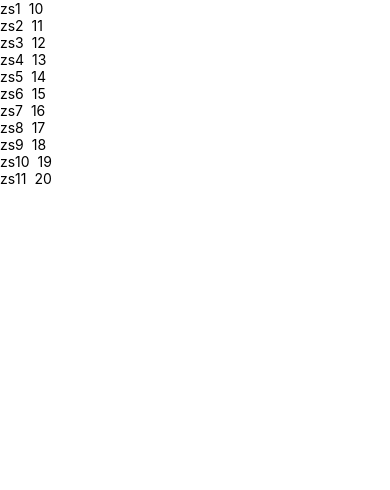
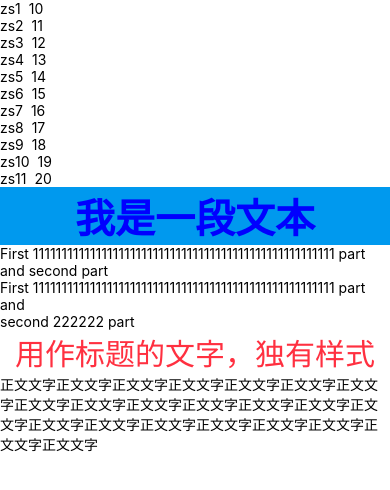
Before and after one commit to yokattasama/react_native_practice_pro_0, a React Native app: screen / in a window 390 px wide. Shown: the top 490 px of the page. Built offline with nearby package versions, Linux system fonts and the light colour scheme; what react-native would draw is missing.

Commit message:
专有样式文字组件

```diff
--- a/App.js
+++ b/App.js
@@ -102,35 +102,99 @@ class InputBox extends React.Component {
 class LongList extends React.Component {
     state = {
         listData: [
-            { name: 'zs1', age: '10'},
-            { name: 'zs2', age: '11'},
-            { name: 'zs3', age: '12'},
-            { name: 'zs4', age: '13'},
-            { name: 'zs5', age: '14'},
-            { name: 'zs6', age: '15'},
-            { name: 'zs7', age: '16'},
-            { name: 'zs8', age: '17'},
-            { name: 'zs9', age: '18'},
-            { name: 'zs10', age: '19'},
-            { name: 'zs11', age: '20'}
+            { name: 'zs1', age: '10', id: '0'},
+            { name: 'zs2', age: '11', id: '1'},
+            { name: 'zs3', age: '12', id: '2'},
+            { name: 'zs4', age: '13', id: '3'},
+            { name: 'zs5', age: '14', id: '4'},
+            { name: 'zs6', age: '15', id: '5'},
+            { name: 'zs7', age: '16', id: '6'},
+            { name: 'zs8', age: '17', id: 'y'},
+            { name: 'zs9', age: '18', id: '8'},
+            { name: 'zs10', age: '19', id: '112'},
+            { name: 'zs11', age: '20', id: '1132'}
         ]
+    }
+    _keyExtractor = (item, index) => item.id
+    renderListItem = ({item})=> {
+        return(
+            <View id={item.id} style={styles.txt}><Text>{item.name}  {item.age}</Text></View>
+        )
     }
     render (){
         return (
             <View>
-                <FlatList data={this.state.listData} renderItem={({key,item})=> <View style={styles.txt}><Text>{item.name}  {item.age}</Text></View>} />
+                <FlatList data={this.state.listData} keyExtractor={this._keyExtractor} renderItem={this.renderListItem} />
             </View>
+        )
+    }
+}
+class ViewSample extends React.Component {
+    handleTouch = (event) => {
+        console.log('啊，我被触摸了')
+        console.log(event)
+        return true
+    }
+    handleMove (e) {
+        console.log(e)
+    }
+    handleDBClick = () =>　{
+        console.log('啊我被双击了')
+    }
+    render () {
+        return (
+            <>
+                <View
+                    accessible={true}
+                    onResponderMove={this.handleMove}
+                    onStartShouldSetResponder={this.handleTouch}
+                    style={styles.box}
+                    onMagicTap={this.handleDBClick}>
+                       <Text style={styles.txt}>我是一段文本</Text>
+                </View>
+                <Text>
+                  <Text>First 11111111111111111111111111111111111111111111111111111 part and </Text>
+                  <Text>second part</Text>
+                </Text>
+                <View>
+                  <Text>First 11111111111111111111111111111111111111111111111111111 part and </Text>
+                  <Text>second 222222 part</Text>
+                </View>
+            </>
+        )
+    }
+}
+class MyAppHeaderText extends React.Component {
+   componentDidMount () {
+        console.log(this.props)
+   }
+    render () {
+        return (
+            <>
+                <Text style={styles1.title}>{this.props.txt}</Text>
+            </>
         )
     }
 }
 const App: () => React$Node = () => {
   return (
     <>
-    <LongList />
+        <LongList />
+        <ViewSample></ViewSample>
+        <View>
+            <MyAppHeaderText txt='用作标题的文字，独有样式'></MyAppHeaderText>
+            <Text>正文文字正文文字正文文字正文文字正文文字正文文字正文文字正文文字正文文字正文文字正文文字正文文字正文文字正文文字正文文字正文文字正文文字正文文字正文文字正文文字正文文字正文文字</Text>
+        </View>
     </>
   );
 };
-
+const styles1 = StyleSheet.create({
+       title:　{
+           fontSize: 30,
+           color:　'#ff3040',
+           textAlign: 'center'
+       }
+   })
 const styles = StyleSheet.create({
   scrollView: {
     backgroundColor: Colors.lighter,
@@ -141,7 +205,11 @@ const styles = StyleSheet.create({
   txt: {
     color: 'blue',
     fontSize: 40,
-    fontWeight: '900'
+    fontWeight: '900',
+    textAlign: 'center'
+  },
+  box: {
+    backgroundColor: '#09e'
   }
 });
 
```
